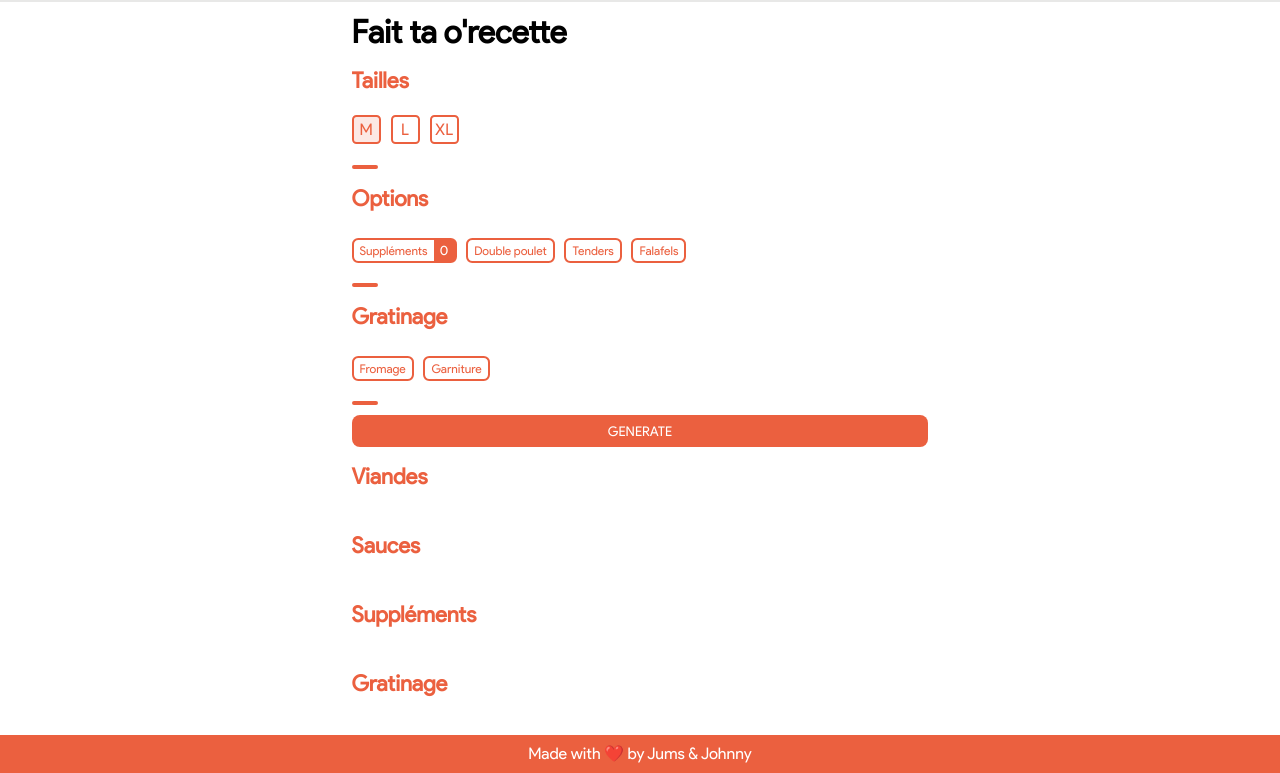
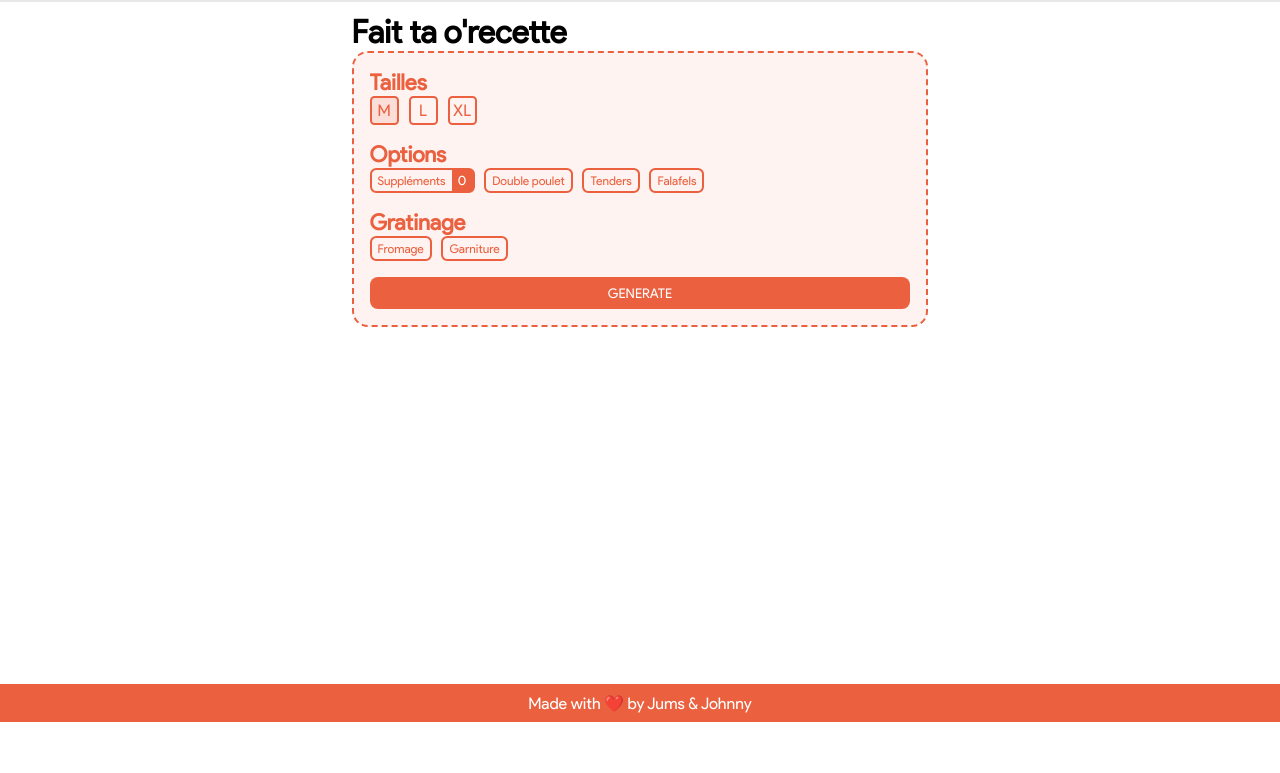
Before and after one commit to jumscrafteur/o-random, a PHP site: page / in a window 1280 px wide. Shown: the part 78-851 px from the top of the page. After the commit the page ends 800 px from the top, so only its background shows below. Run offline with PHP 8.4, Linux system fonts and the light colour scheme.

Commit message:
Changement UI Params

```diff
--- a/vanillaJs/index.html
+++ b/vanillaJs/index.html
@@ -18,6 +18,10 @@
 
     <main>
         <h1>Fait ta o'recette</h1>
+
+        <div class="params">
+
+            <div>
                 <h2>Tailles</h2>
 
                 <div class="sizeBar">
@@ -42,7 +46,10 @@
 
                     </div>
                 </div>
-        <hr class="separator">
+            </div>
+
+
+            <div>
                 <h2>Options</h2>
 
 
@@ -68,11 +75,11 @@
                         <label for="falafel">Falafels</label>
                     </div>
                 </div>
+            </div>
 
-        <hr class="separator">
 
+            <div>
                 <h2>Gratinage</h2>
-
 
                 <div class="optBar">
 
@@ -87,10 +94,12 @@
                     </div>
                 </div>
 
-        <hr class="separator">
+            </div>
 
 
             <button id="generate_btn">GENERATE</button>
+        </div>
+
 
         <div id="recipeContainer">
             <h2>Viandes</h2>
--- a/vanillaJs/index.js
+++ b/vanillaJs/index.js
@@ -6,6 +6,7 @@ const FALAFEL_CHECKBOX = document.querySelector("#falafel")
 const GRAT_FROMAGE_CHECKBOX = document.querySelector("#grat_fromage")
 const GRAT_GARNITURE_CHECKBOX = document.querySelector("#grat_garniture")
 
+const RECIPE_CONRAINER = document.querySelector("#recipeContainer")
 const VIANDE_CONTENT_BAR = document.querySelector("#viandeContentBar")
 const SAUCE_CONTENT_BAR = document.querySelector("#sauceContentBar")
 const SUPP_CONTENT_BAR = document.querySelector("#suppContentBar")
@@ -101,8 +102,10 @@ async function cook() {
 
 GENERATE_BTN.addEventListener('click', async () => {
     GENERATE_BTN.disabled = true;
+
     await cook()
     GENERATE_BTN.disabled = false;
+    RECIPE_CONRAINER.style.display = 'Block';
 
 
 })
--- a/vanillaJs/style.css
+++ b/vanillaJs/style.css
@@ -37,8 +37,6 @@ main {
 }
 
 h2 {
-    margin: 16px 0;
-
     font-size: 22px;
     color: var(--oorange);
     font-weight: light;
@@ -84,7 +82,7 @@ main {
     display: flex;
     flex-wrap: nowrap;
 
-    padding: 10px 0;
+    /* padding: 10px 0; */
 
 }
 
@@ -148,19 +146,16 @@ main {
 
 .sizeBar {
     color: var(--oorange);
-    margin: 21px 0;
-
 }
 
 
 .sizeBar .sizeItems {
-    margin-top: 15.5px;
     display: flex;
+    gap: 10px
 }
 
 
 .sizeBar .sizeItems .sizeItem {
-    margin: 0 10px 0 0;
     height: 29px;
     width: 29px;
 
@@ -215,6 +210,8 @@ button:disabled {
     overflow-x: auto;
     overflow-y: none;
 
+    flex-wrap: wrap;
+
     padding: 0 0 10px 0;
 
     scrollbar-color: var(--oorange) var(--oorange_lower);
@@ -234,14 +231,6 @@ button:disabled {
 .contentBar::-webkit-scrollbar-thumb {
     background: var(--oorange);
     border-radius: 999px;
-}
-
-h2 {
-    margin: 16px 0;
-
-    font-size: 22px;
-    color: var(--oorange);
-    font-weight: light;
 }
 
 .contentItem {
@@ -310,3 +299,19 @@ footer {
     background-color: var(--oorange);
     /* font-family: $mainFont; */
 }
+
+
+.params {
+    padding: 1rem;
+    background-color: rgba(235, 96, 63, .075);
+    border-radius: 1rem;
+    border: 2px dashed var(--oorange);
+
+    display: flex;
+    flex-direction: column;
+    gap: 1rem;
+}
+
+#recipeContainer {
+    display: none;
+}
```
Lines whose indentation alone changed are shown as unchanged.
